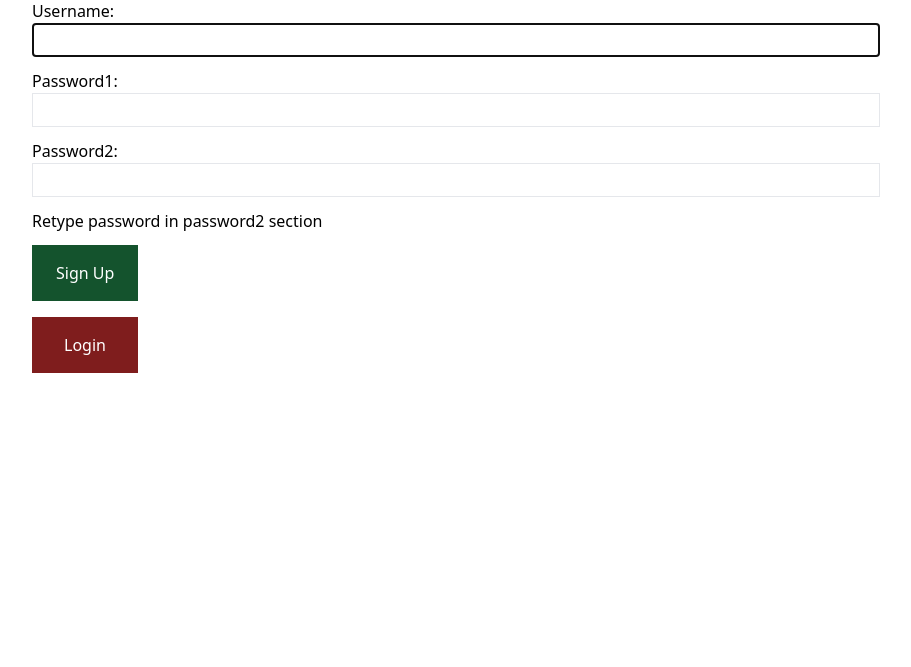
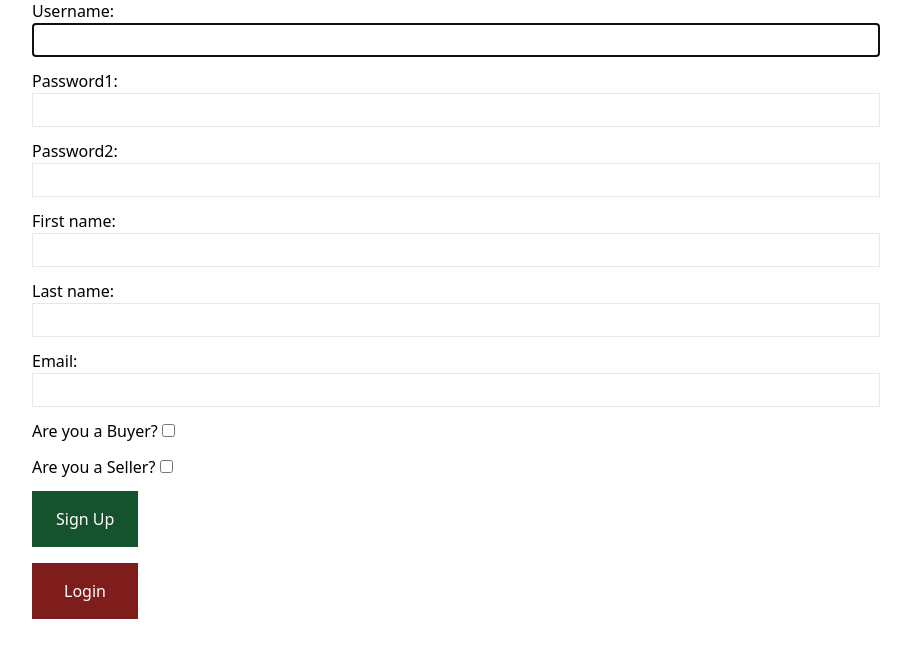
Before and after one commit to DeeB313/Intro-To-SE-Group7, a Django app: page /signup/ in a window 1280 px wide. Shown: the part 133-800 px from the top of the page, without its empty margins (184-1095 px from the left). Run offline with Django 5.2, Linux system fonts and the light colour scheme; data comes from the database, SQL or seed files in the repository; both versions use the stored data as it was after the commit; some libraries are stand-ins or nearby versions.

Commit message:
sign in addons

```diff
--- a/BullyBooks/userprofile/forms.py
+++ b/BullyBooks/userprofile/forms.py
@@ -3,6 +3,14 @@ from django.contrib.auth.models import User
 from django import forms
 
 class UserRegistrationForm(UserCreationForm):
+    first_name = forms.CharField(max_length=30, widget=forms.TextInput(attrs={'class': 'w-full p-1 border border-gray-200'}))
+    last_name = forms.CharField(max_length=30, widget=forms.TextInput(attrs={'class': 'w-full p-1 border border-gray-200'}))
+    email = forms.EmailField(widget=forms.EmailInput(attrs={'class': 'w-full p-1 border border-gray-200'}))
     username = forms.CharField(widget=forms.TextInput(attrs={'class': 'w-full p-1 border border-gray-200'}))
     password1 = forms.CharField(widget=forms.TextInput(attrs={'class': 'w-full p-1 border border-gray-200'}))
     password2 = forms.CharField(widget=forms.TextInput(attrs={'class': 'w-full p-1 border border-gray-200'}))
+    is_buyer = forms.BooleanField(label='Are you a Buyer?', required=False)
+    is_seller = forms.BooleanField(label='Are you a Seller?', required=False)
+
+    print("**Retype password in password2 section**")
+    print("User type:")
--- a/BullyBooks/userprofile/templates/userprofile/signup.html
+++ b/BullyBooks/userprofile/templates/userprofile/signup.html
@@ -9,7 +9,6 @@
 
         {{ form.as_p }}
 
-        <p>Retype password in password2 section</p>
 
         <button class="mt-4 py-4 px-6 bg-green-900 text-white hover:bg-green-800">Sign Up</button>
     </form>
```
Also changed, not shown: BullyBooks/userprofile/templates/userprofile/login.html (+9 -0 lines), BullyBooks/db.sqlite3.
